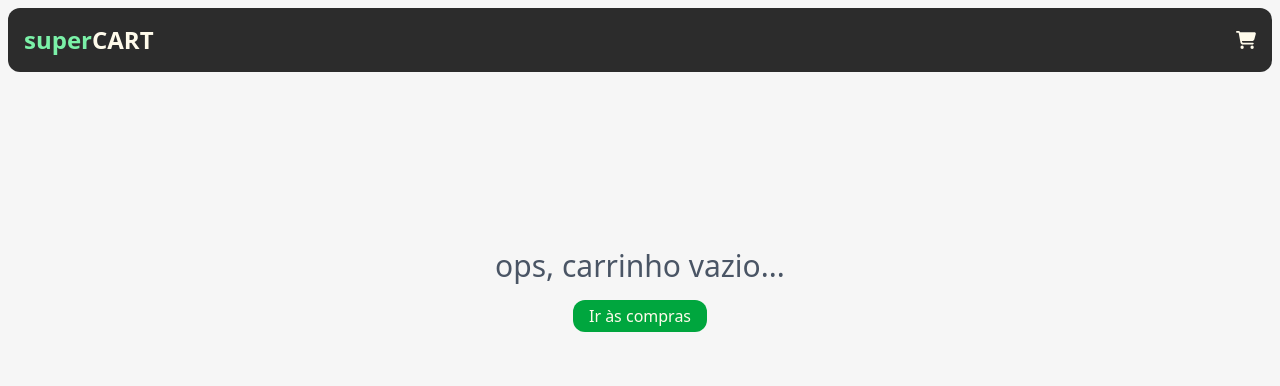
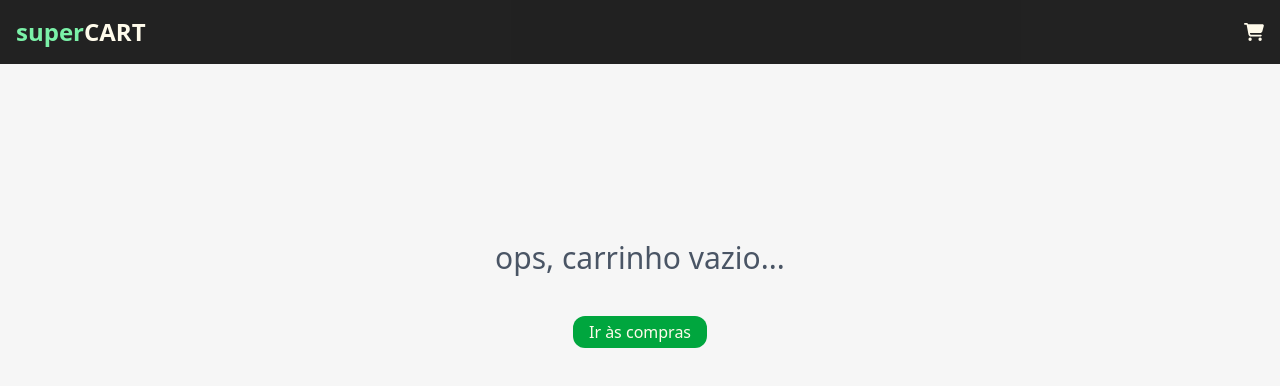
Before and after one commit to joenog/shoppingcart, a React (Vite) app: page /cart in a window 1280 px wide. Shown: the top 386 px of the page. Built offline with nearby package versions, Linux system fonts and the light colour scheme.

Commit message:
header fixed on top

```diff
--- a/src/components/Header/index.tsx
+++ b/src/components/Header/index.tsx
@@ -5,10 +5,10 @@ import { Link } from "react-router-dom";
 import { CartContext } from "../../context/CartContex";
 
 export function Header() {
-  const { cart, cartAmount } = useContext(CartContext);
+  const { cartAmount } = useContext(CartContext);
 
   return (
-    <header className="flex justify-center bg-neutral-900/90 h-16 rounded-xl m-2 text-amber-50">
+    <header className="flex fixed w-screen justify-center bg-neutral-900/95 h-16 text-amber-50">
       <nav className="flex w-full max-w-7xl pr-4 items-center justify-between">
         <Link to={"/"}>
           <h1 className="text-2xl font-bold pl-4">
--- a/src/pages/cart/index.tsx
+++ b/src/pages/cart/index.tsx
@@ -4,18 +4,16 @@ import { Link } from "react-router-dom";
 import { realPrice } from "../../utils/realPrice";
 
 export default function Cart() {
-  const { cart, addItemCart, removeItemCart, handleCleanCart, total } = useContext(CartContext);
+  const { cart, addItemCart, removeItemCart, handleCleanCart, total } =
+    useContext(CartContext);
 
   return (
-    <div>
-      <main className="w-full max-w-5xl mx-auto">
+    <section className="w-full max-w-5xl mx-auto pt-20">
       {cart.length === 0 && (
-          <div className="flex w-full flex-col justify-center items-center mt-40">
-            <p className="text-3xl my-4 text-gray-600">
-              ops, carrinho vazio...
-            </p>
+        <div className="flex w-full flex-col justify-center items-center">
+          <p className="text-3xl mt-40 text-gray-600">ops, carrinho vazio...</p>
           <Link
-              className="p-1 px-4 bg-green-600 rounded-xl text-amber-50"
+            className="p-1 px-4 mt-10 bg-green-600 rounded-xl text-amber-50"
             to={"/"}
           >
             Ir às compras
@@ -26,7 +24,7 @@ export default function Cart() {
       {cart.map((item) => (
         <section
           key={item.id}
-            className="flex items-center justify-between border-b-2 border-gray-300 bg-white rounded-2xl px-4"
+          className="flex items-center justify-between shadow-sm shadow-gray-300 bg-white rounded-2xl px-4 mx-2"
         >
           <img
             className="w-28 rounded-2xl p-4"
@@ -59,18 +57,21 @@ export default function Cart() {
           <span className="float-right">Total: {realPrice(item.total)}</span>
         </section>
       ))}
-        {cart.length != 0 && <p className="flex justify-end font-bold mt-4 mr-3">{total}</p>}
 
-        {
-            cart.length > 0 && (
+      {cart.length != 0 && (
+        <p className="flex justify-end font-bold mt-4 mr-3">{total}</p>
+      )}
+
+      {cart.length > 0 && (
         <span className="flex w-full justify-center items-center">
-            <button onClick={() => handleCleanCart()} className="bg-gray-600 hover:bg-gray-700 rounded-xl py-1 px-3 my-4 text-amber-50">
+          <button
+            onClick={() => handleCleanCart()}
+            className="bg-gray-600 hover:bg-gray-700 rounded-xl py-1 px-3 my-4 text-amber-50"
+          >
             Limpar carrinho
           </button>
         </span>
-            )
-          }
-      </main>
-    </div>
+      )}
+    </section>
   );
 }
--- a/src/pages/home/index.tsx
+++ b/src/pages/home/index.tsx
@@ -31,7 +31,7 @@ export default function Home() {
   return (
     <div>
       <main className="flex justify-center flex-col w-full max-w-5xl mx-auto mb-17">
-        <h1 className=" text-xl my-5 text-center">Produtos em alta</h1>
+        <h1 className=" text-xl mt-20 mb-6 text-center">Produtos em alta</h1>
         <div className="grid grid-cols-2 md:grid-cols-3 xl:grid-cols-5 rounded-xl gap-4">
           {products.map((product) => (
             <section
```
Lines whose indentation alone changed are shown as unchanged.
